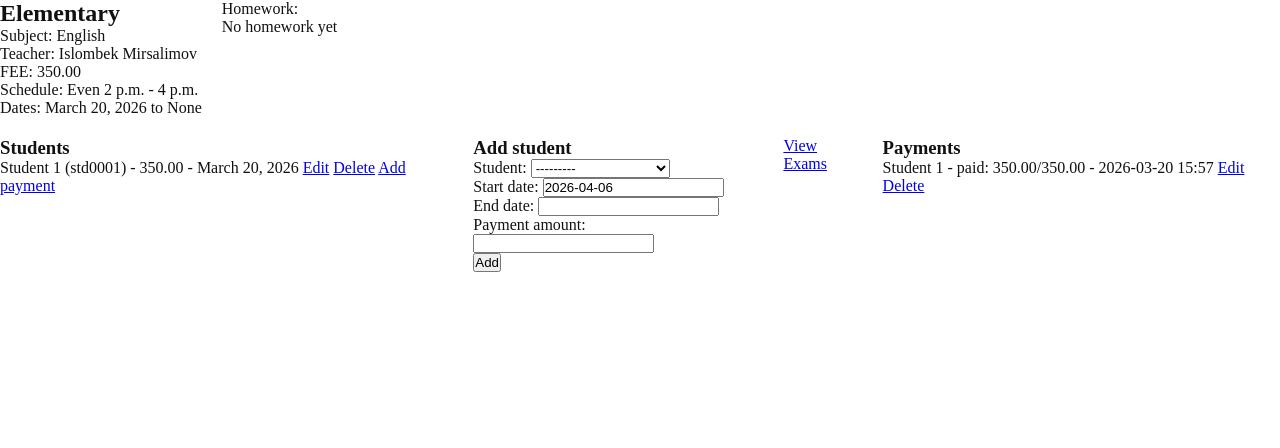
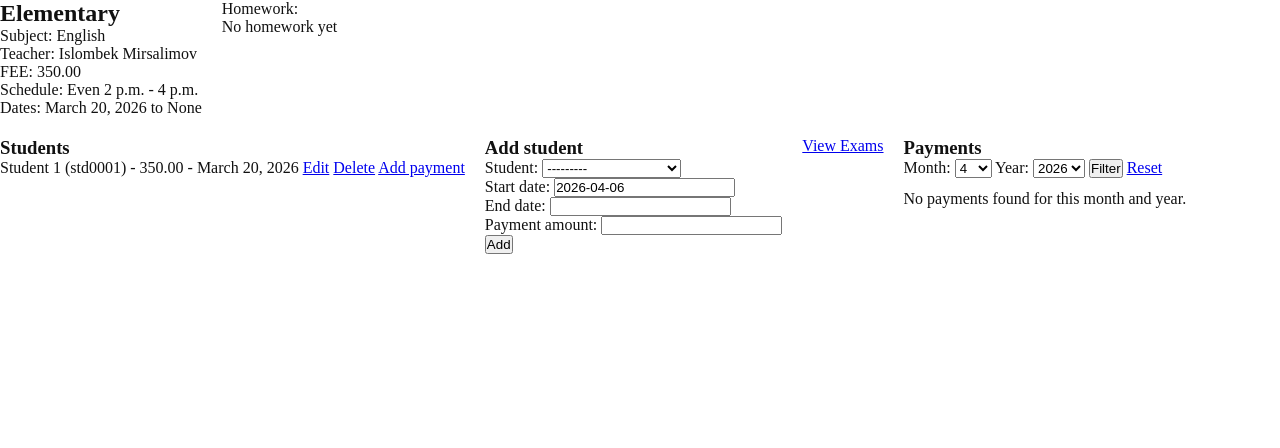
Before and after one commit to IslombekMir/Seven-Plus-Academy, a Django app: page /lessons/groups/1/ in a window 1280 px wide. Shown: the part 58-506 px from the top of the page. Run offline with Django 5.2, Linux system fonts and the light colour scheme; a user stored in the database is signed in; data comes from the database, SQL or seed files in the repository; both versions use the stored data as it was after the commit.

Commit message:
add payment dashboard and fix payment form

```diff
--- a/core/templates/core/index.html
+++ b/core/templates/core/index.html
@@ -23,6 +23,9 @@
         <li><a href="{% url 'lessons:subjects_list' %}">Subjects</a></li>
         <li><a href="{% url 'lessons:group_list' %}">Groups</a></li>
         <li><a href="{% url 'users:teachers_list' %}">Teachers</a></li>
+        {% if user.is_authenticated %}
+            <li><a href="{% url 'payments:dashboard' %}">Payments</a></li>
+        {% endif %}
     </ul>
 <div>
 {% endblock %}
--- a/lessons/templates/lessons/group_detail.html
+++ b/lessons/templates/lessons/group_detail.html
@@ -32,7 +32,9 @@
                             <a href="{% url 'lessons:enrollment_delete' enrollment.pk %}">Delete</a>
                     {% endif %}
                     {% if can_manage_payments %}
-                        <a href="{% url 'payments:payment_create' enrollment.pk %}">Add payment</a>
+                        <a href="{% url 'payments:payment_create' enrollment.pk %}?month={{ selected_month }}&year={{ selected_year }}">
+                            Add payment
+                        </a>
                     {% endif %}
                 </li>
             {% empty %}
@@ -55,20 +57,44 @@
     </div>
     <div>
         <h3>Payments</h3>
+
+        <form method="get" style="margin-bottom: 12px;">
+            <label for="payment-month">Month:</label>
+            <select name="month" id="payment-month">
+                {% for month in months %}
+                    <option value="{{ month }}" {% if selected_month == month|stringformat:"s" %}selected{% endif %}>
+                        {{ month }}
+                    </option>
+                {% endfor %}
+            </select>
+
+            <label for="payment-year">Year:</label>
+            <select name="year" id="payment-year">
+                {% for year in years %}
+                    <option value="{{ year }}" {% if selected_year == year|stringformat:"s" %}selected{% endif %}>
+                        {{ year }}
+                    </option>
+                {% endfor %}
+            </select>
+
+            <button type="submit">Filter</button>
+            <a href="{% url 'lessons:group_detail' group.pk %}">Reset</a>
+        </form>
+
         <ul>
-            {% for payment in group.payments.all %}
+            {% for payment in payments %}
                 <li>
                     {{ payment.student.get_full_name }}
+                    - {{ payment.payment_month }}/{{ payment.payment_year }}
                     - paid: {{ payment.paid_amount }}/{{ payment.expected_amount }}
                     - {{ payment.created_at|date:"Y-m-d H:i" }}
                     {% if can_manage_payments %}
                         <a href="{% url 'payments:payment_edit' payment.pk %}">Edit</a>
                         <a href="{% url 'payments:payment_delete' payment.pk %}">Delete</a>
                     {% endif %}
-
                 </li>
             {% empty %}
-                <li>No payments yet.</li>
+                <li>No payments found for this month and year.</li>
             {% endfor %}
         </ul>
     </div>
--- a/lessons/views.py
+++ b/lessons/views.py
@@ -6,7 +6,8 @@ from django.http import HttpResponseForbidden
 from .forms import SubjectCreateForm, GroupForm, EnrollmentForm, ExamForm, MarkForm
 from django.db.models import RestrictedError
 from django.contrib import messages
-from django.forms import modelform_factory
+from django.utils import timezone
+from payments.models import Payment
 
 ### Subject
 @login_required
@@ -154,12 +155,46 @@ def group_detail(request, pk):
     else:
         enrollments = group.enrollments.select_related("student").all()
 
+    current_date = timezone.now()
+    selected_month = request.GET.get("month") or str(current_date.month)
+    selected_year = request.GET.get("year") or str(current_date.year)
+
+    payments = (
+        group.payments
+        .select_related("student", "enrollment")
+        .order_by("-payment_year", "-payment_month", "-created_at")
+    )
+
+    if request.user.role == User.Role.STUDENT:
+        payments = payments.filter(student=request.user)
+
+    if selected_month:
+        payments = payments.filter(payment_month=selected_month)
+
+    if selected_year:
+        payments = payments.filter(payment_year=selected_year)
+
+    available_years = (
+        Payment.objects
+        .filter(group=group)
+        .order_by("-payment_year")
+        .values_list("payment_year", flat=True)
+        .distinct()
+    )
+
+    if not available_years:
+        available_years = [current_date.year]
 
     return render(request, "lessons/group_detail.html", {
         "group": group,
         "enrollments": enrollments,
         "enrollment_form": enrollment_form,
         "can_manage_payments": request.user.role == User.Role.ADMIN or group.teacher == request.user,
+        "payments": payments,
+        "selected_month": selected_month,
+        "selected_year": selected_year,
+        "months": range(1, 13),
+        "years": available_years,
     })
 
 ### Enrollment
--- a/payments/forms.py
+++ b/payments/forms.py
@@ -2,7 +2,26 @@ from django import forms
 from .models import Payment
 
 
+MONTH_CHOICES = [
+    (1, "January"),
+    (2, "February"),
+    (3, "March"),
+    (4, "April"),
+    (5, "May"),
+    (6, "June"),
+    (7, "July"),
+    (8, "August"),
+    (9, "September"),
+    (10, "October"),
+    (11, "November"),
+    (12, "December"),
+]
+
 class PaymentForm(forms.ModelForm):
     class Meta:
         model = Payment
-        fields = ["paid_amount"]
+        fields = ["paid_amount", "payment_month", "payment_year"]
+        widgets = {
+            "payment_month": forms.Select(choices=MONTH_CHOICES),
+            "payment_year": forms.NumberInput(attrs={"min": 2000}),
+        }
--- a/payments/models.py
+++ b/payments/models.py
@@ -1,7 +1,13 @@
 from django.db import models
 from lessons.models import Enrollment, Group
 from users.models import User
+from django.utils import timezone
 
+def current_year():
+    return timezone.now().year
+
+def current_month():
+    return timezone.now().month
 
 class Payment(models.Model):
     enrollment = models.ForeignKey(
@@ -32,6 +38,8 @@ class Payment(models.Model):
         decimal_places=2,
     )
     created_at = models.DateTimeField(auto_now_add=True)
+    payment_year = models.PositiveSmallIntegerField(default=current_year)
+    payment_month = models.PositiveSmallIntegerField(default=current_month)
 
     def save(self, *args, **kwargs):
         self.student = self.enrollment.student
--- a/payments/urls.py
+++ b/payments/urls.py
@@ -7,4 +7,5 @@ urlpatterns = [
     path("enrollments/<int:enrollment_id>/create/", views.payment_create, name="payment_create"),
     path("<int:pk>/edit/", views.payment_edit, name="payment_edit"),
     path("<int:pk>/delete/", views.payment_delete, name="payment_delete"),
+    path("dashboard/", views.payment_dashboard, name="dashboard"),
 ]
```
Also changed, not shown: payments/templates/payments/payment_dashboard.html (added, +104 -0 lines), payments/views.py (+135 -6 lines), db.sqlite3, payments/migrations/0002_payment_payment_month_payment_payment_year.py (added).
